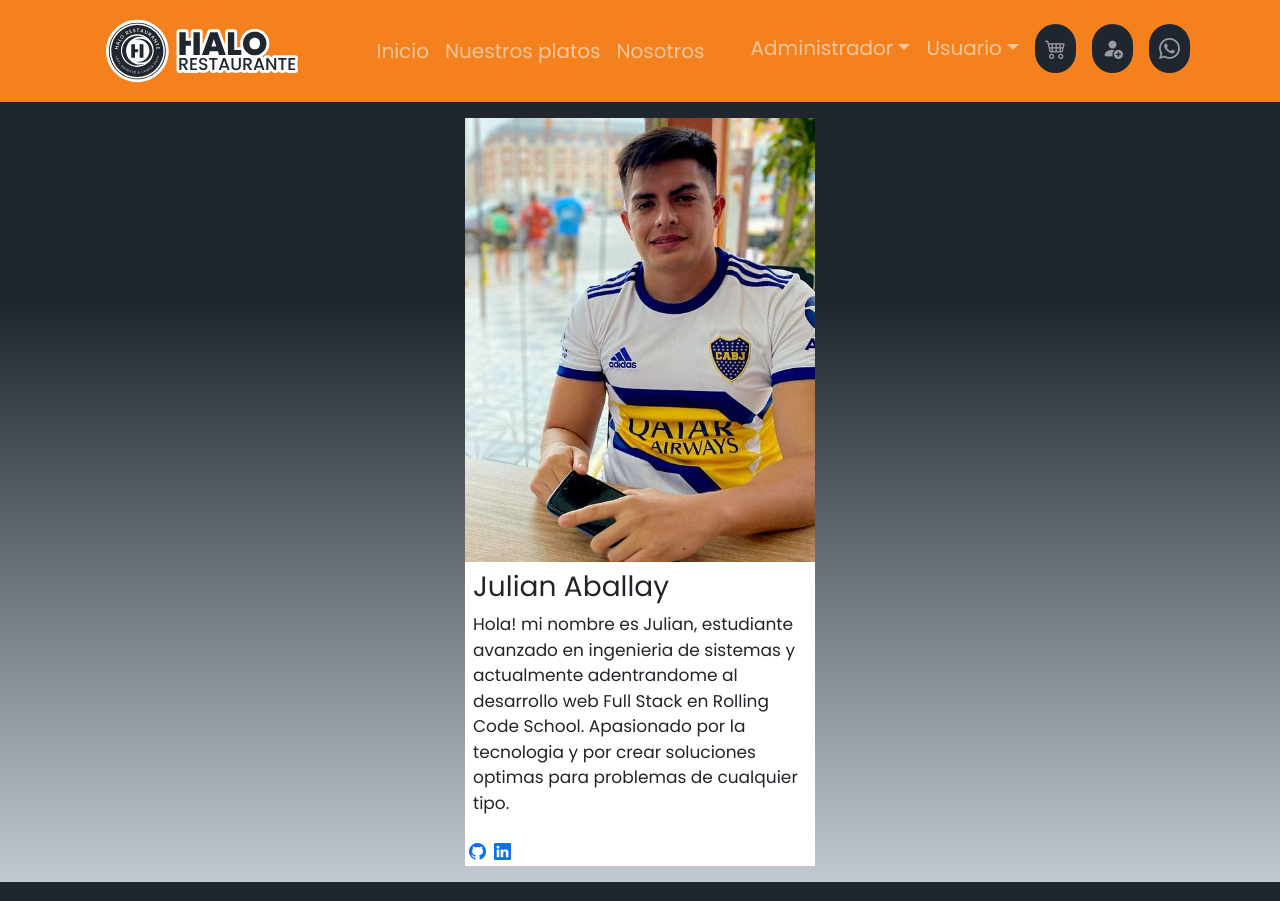
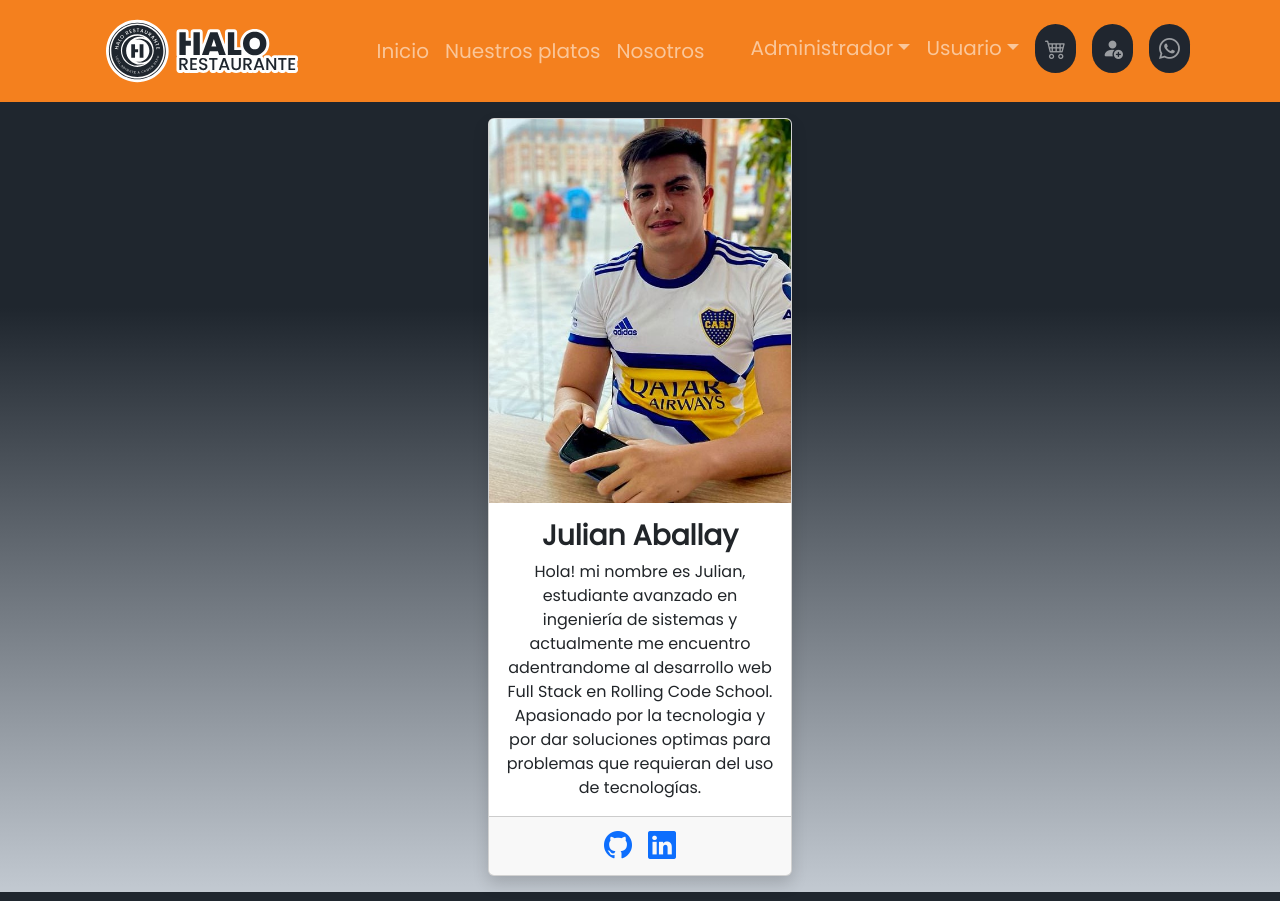
Before and after one commit to julianDev94/proyectoFinalHaloRestaurante, a React (Vite) app: page / in a window 1280 px wide. Shown: the top 901 px of the page. Built offline with nearby package versions, Linux system fonts and the light colour scheme.

Commit message:
modifico nuevamente el maquetado de la card de manera definitiva

```diff
--- a/src/App.css
+++ b/src/App.css
@@ -165,14 +165,9 @@
   );
 }
 
-#card-Nosotros{
-  background: white;
-  width: 350px;
-  border-top-left-radius: 10px;
-  border-top-right-radius: 10px;
-  font-size: 17px;
+.card-Julian{
+  width: 19rem;
 }
-
 /* ------------------------------------- */
 
 /* Media query para dispositivos pequeños (sm) */
--- a/src/components/pages/Nosotros.jsx
+++ b/src/components/pages/Nosotros.jsx
@@ -1,39 +1,29 @@
-import { Container } from "react-bootstrap";
+import { Container, Card } from "react-bootstrap";
 import ImagenJulian from "../../assets/IMG-JulianAballay.jpg";
 
 const Nosotros = () => {
   return (
     <section className="sectionMain componente-Nosotros">
       <Container className="d-flex justify-content-center align-items-center py-3">
-        <div id="card-Nosotros">
-          <div className="img-julian">
-            <img
-              src={ImagenJulian}
-              alt="Imagen de Julian Aballay"
-              className="w-100"
-            />
-          </div>
-          <div className="p-2">
-            <h3>Julian Aballay</h3>
-            <p>
-              Hola! mi nombre es Julian, estudiante avanzado en ingenieria de
-              sistemas y actualmente adentrandome al desarrollo web Full Stack
-              en Rolling Code School. Apasionado por la tecnologia y por crear
-              soluciones optimas para problemas de cualquier tipo.{" "}
-            </p>
-          </div>
-          <div id="card-footer">
-            <a href="#">
-              <i className="bi bi-github px-1"></i>
-            </a>
-            <a href="#">
-              <i className="bi bi-linkedin px-1"></i>
-            </a>
-          </div>
-        </div>
+        <Card className="card-Julian shadow">
+          <Card.Img variant="top" src={ImagenJulian} />
+          <Card.Body className="text-center">
+            <Card.Title className="fs-3 fw-bold">Julian Aballay</Card.Title>
+            <Card.Text>
+              Hola! mi nombre es Julian, estudiante avanzado en ingeniería de
+              sistemas y actualmente me encuentro adentrandome al desarrollo web Full Stack
+              en Rolling Code School. Apasionado por la tecnologia y por dar soluciones optimas para problemas que requieran del uso de tecnologías.
+            </Card.Text>
+          </Card.Body>
+          <Card.Footer className="text-muted text-center fs-3">
+          <a href="#"><i class="bi bi-github mx-2"></i></a>
+          <a href=""><i class="bi bi-linkedin mx-2"></i></a>
+          </Card.Footer>
+        </Card>
       </Container>
     </section>
   );
 };
 
+
 export default Nosotros;
```
